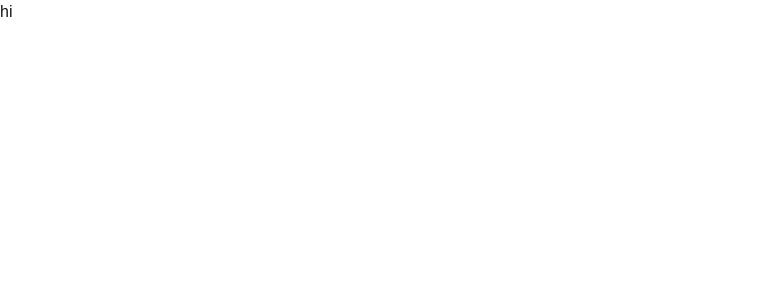
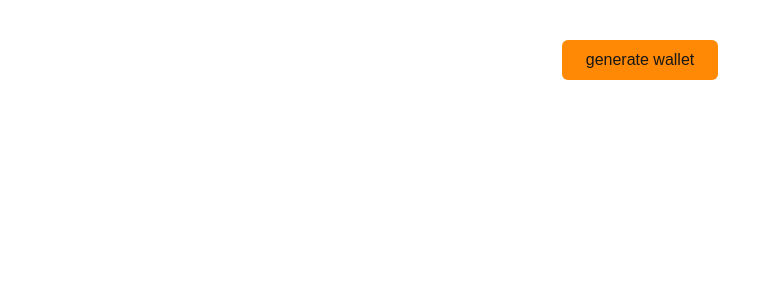
Before and after one commit to Manikantaanyam/walletlab, a Next.js app: page / in a window 1280 px wide. Shown: the top 300 px of the page, without its empty margins (0-780 px from the left). Built offline with nearby package versions, Linux system fonts and the light colour scheme.

Commit message:
Add ability to generate wallets from UI

```diff
--- a/app/page.tsx
+++ b/app/page.tsx
@@ -1,3 +1,79 @@
+"use client";
+
+import { SolonaWallet } from "@/lib/derivation/solona";
+import { generateNewMnemonic } from "@/lib/mnemonic/generateMnemonic";
+import { useEffect, useState } from "react";
+
 export default function Home() {
-  return <div>hi</div>;
+  const [mnemonics, setMnemonics] = useState("");
+  const [publicKey, setPublicKey] = useState<string | undefined>("");
+  const [secretKey, setSecretKey] = useState<string | undefined>("");
+  const [visible, setVisible] = useState<boolean>(false);
+
+  async function generateWallet() {
+    const mnemonicsString = generateNewMnemonic();
+    setMnemonics(mnemonicsString);
+    const keyPair = SolonaWallet(mnemonicsString);
+    setPublicKey(keyPair.publicKey);
+    setSecretKey(keyPair.secretKey);
+  }
+
+  // if (mnemonics.length === 0) {
+  //   return <div>Loading..</div>;
+  // }
+
+  async function copyMnemonics(text: string) {
+    try {
+      await navigator.clipboard.writeText(text);
+    } catch (e) {
+      console.log("error occured during copying the content", e);
+    }
+  }
+
+  return (
+    <div className=" flex flex-col items-center justify-center">
+      <div className="flex flex-col gap-4">
+        <div className="mt-10 flex items-start">
+          <button
+            onClick={() => generateWallet()}
+            className="px-6 py-2 bg-orange-400 rounded-md"
+          >
+            generate wallet
+          </button>
+        </div>
+        {secretKey && (
+          <div>
+            <div className="grid grid-cols-3 gap-4 mb-10">
+              {mnemonics.split(" ").map((word) => (
+                <p>{word}</p>
+              ))}
+            </div>
+
+            <div className="mb-4 ">
+              <button
+                onClick={() => {
+                  copyMnemonics(mnemonics);
+                }}
+                className="mt-4 cursor-pointer px-4 py-1.5 bg-yellow-400 rounded-md text-black"
+              >
+                copy
+              </button>
+            </div>
+
+            <div>
+              <p>public key: {publicKey}</p>
+              <button
+                className="cursor-pointer bg-red-500 px-4 py-1.5 rounded-md w-16 flex justify-center items-center"
+                onClick={() => setVisible((p) => !p)}
+              >
+                {visible ? "hide" : "show"}
+              </button>
+
+              {visible ? <p>private key: {secretKey}</p> : ""}
+            </div>
+          </div>
+        )}
+      </div>
+    </div>
+  );
 }
--- a/package.json
+++ b/package.json
@@ -13,6 +13,7 @@
     "bip39": "^3.1.0",
     "bs58": "^6.0.0",
     "ed25519-hd-key": "^1.3.0",
+    "lucide-react": "^0.562.0",
     "next": "16.1.1",
     "react": "19.2.3",
     "react-dom": "19.2.3"
```
Also changed, not shown: 1 other file (tests, documents, lock files or other folders).
